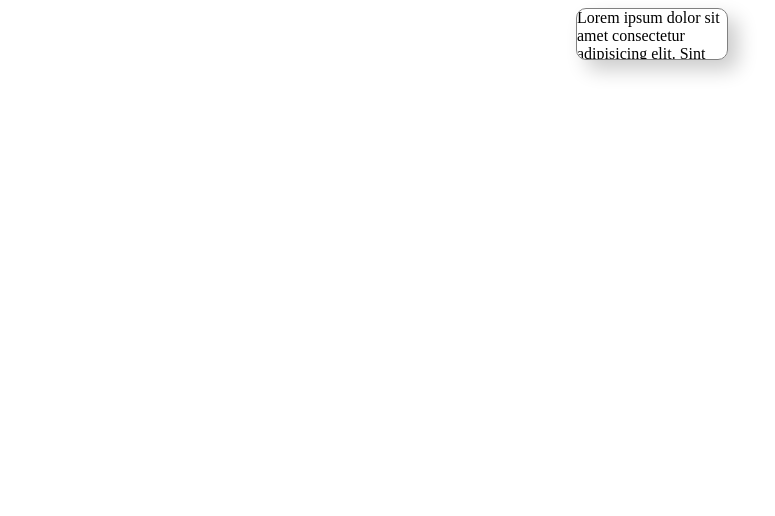
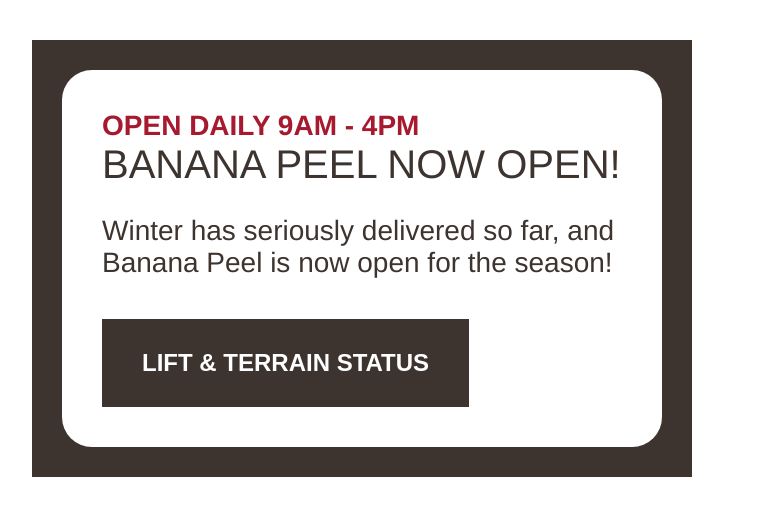
Before and after one commit to torki-yaseen/HTML-CSS-Bootcamp, a plain HTML site: page css/index.html in a window 1280 px wide. Shown: the whole page, without its empty margins (8-783 px from the left). Drawn offline with Linux system fonts and the light colour scheme.

Commit message:
box model exerciese

```diff
--- a/css/app.css
+++ b/css/app.css
@@ -1,28 +1,68 @@
-p {
-  border: 2px solid navajowhite;
-  margin-top: 0px;
-  margin-bottom: 20px;
-}
-div {
-  margin-left: 40px;
-}
-.box {
-  width: 80%;
-  min-width: 300px;
-  max-width: 600px;
-  height: 200px;
-  background-color: mediumvioletred;
-  border: 10px solid pink;
-  padding: 10px;
-  border-radius: 30px;
+body {
+  /* Helvetica/Arial match the font in the picture */
+  font-family: Helvetica, Arial, sans-serif;
+  /* remove the browser's default 8px space around the page */
+  margin: 0;
 }
 
-.shadow {
-  width: 150px;
-  height: 50px;
-  border: 1px solid gray;
-  overflow: scroll;
-  margin: 0 auto;
-  border-radius: 10px;
-  box-shadow: 10px 10px 20px rgba(0, 0, 0, 0.2);
+.main {
+  /* the dark frame is now a background, not a border,
+     because a border cannot give the white a curve */
+  background-color: #3d3430;
+  width: 600px;
+  /* 30px = the thickness of the dark frame (was 40px;
+     the 40px moved to .inner) */
+  padding: 30px;
+  margin: 40px;
 }
+
+/* NEW: the white card. Before, .inner was empty, so
+   there was no white box to round */
+.inner {
+  /* the white must be set here, or the curve has
+     nothing to show on */
+  background-color: white;
+  /* this creates the curved corners */
+  border-radius: 30px;
+  /* 40px space between the card edge and the text */
+  padding: 40px;
+}
+
+h1 {
+  font-size: 28px;
+  /* the red line is bold in the picture (was lighter) */
+  font-weight: bold;
+  color: #a6192e;
+  /* remove the default heading margin so no extra gap */
+  margin: 0;
+}
+
+h2 {
+  font-size: 40px;
+  font-weight: lighter;
+  /* dark brown text like the picture (was default black) */
+  color: #3d3430;
+  /* 0 top, 28px bottom = the 28px gap in the picture */
+  margin: 0 0 28px 0;
+}
+
+p {
+  font-size: 28px;
+  /* dark brown text like the picture */
+  color: #3d3430;
+  /* 40px under the paragraph, before the button */
+  margin: 0 0 40px 0;
+}
+
+button {
+  font-size: 24px;
+  /* the button text is bold in the picture */
+  font-weight: bold;
+  /* same dark brown as everything else (#3d3430) */
+  background-color: #3d3430;
+  color: white;
+  /* remove the default gray button border */
+  border: none;
+  /* 30px top/bottom, 40px left/right (was reversed) */
+  padding: 30px 40px;
+}
--- a/css/index.html
+++ b/css/index.html
@@ -4,16 +4,21 @@
     <meta charset="UTF-8" />
     <meta name="viewport" content="width=device-width, initial-scale=1.0" />
     <link href="app.css" rel="stylesheet" />
-    <title>Document</title>
+    <title>BANANA PEEL</title>
   </head>
   <body>
-    <div>
-      <p class="shadow">
-        Lorem ipsum dolor sit amet consectetur adipisicing elit. Sint inventore
-        nemo cupiditate rem illo deleniti ullam odit recusandae laboriosam
-        officiis quasi est blanditiis, consequuntur, aspernatur praesentium
-        vitae earum reprehenderit consectetur.
-      </p>
+    <div class="main">
+      <div class="inner">
+        <h1>OPEN DAILY 9AM - 4PM</h1>
+        <h2>BANANA PEEL NOW OPEN!</h2>
+        <p>
+          Winter has seriously delivered so far, and Banana Peel is now open for
+          the season!
+        </p>
+        <button id="button" aria-placeholder="button">
+          LIFT & TERRAIN STATUS
+        </button>
+      </div>
     </div>
   </body>
 </html>
```
